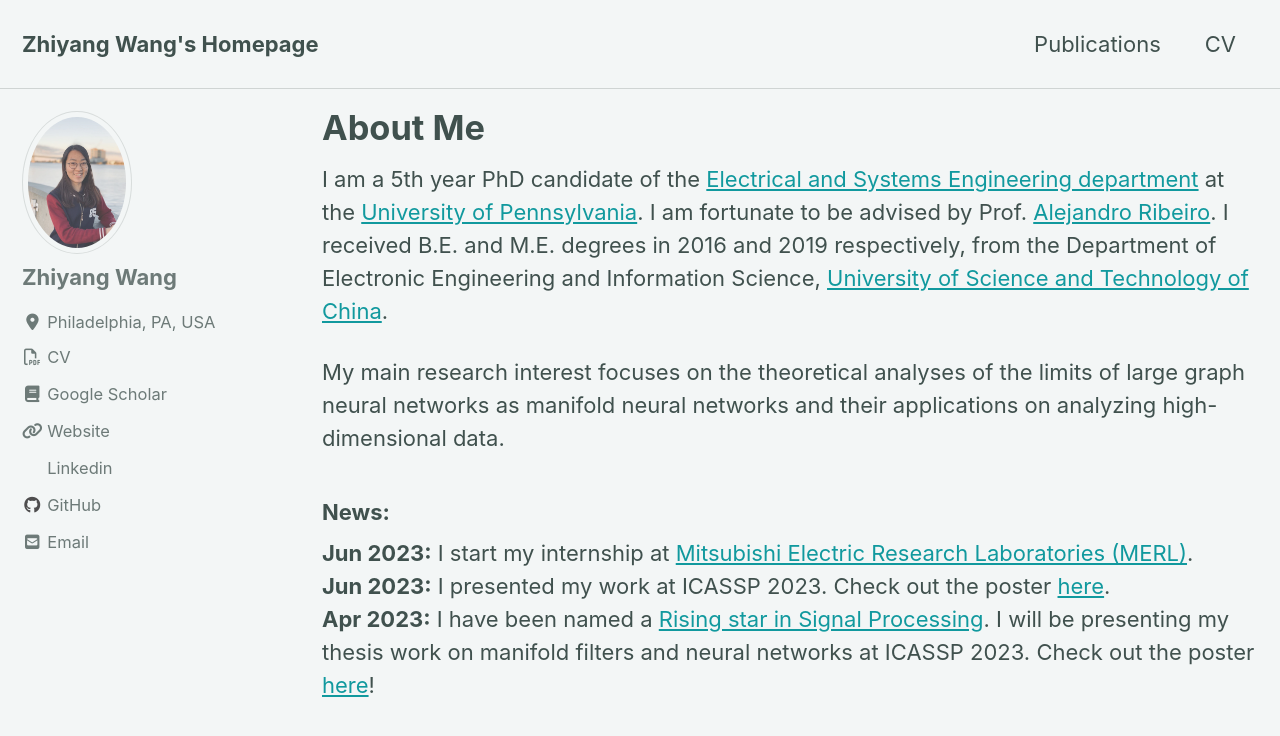
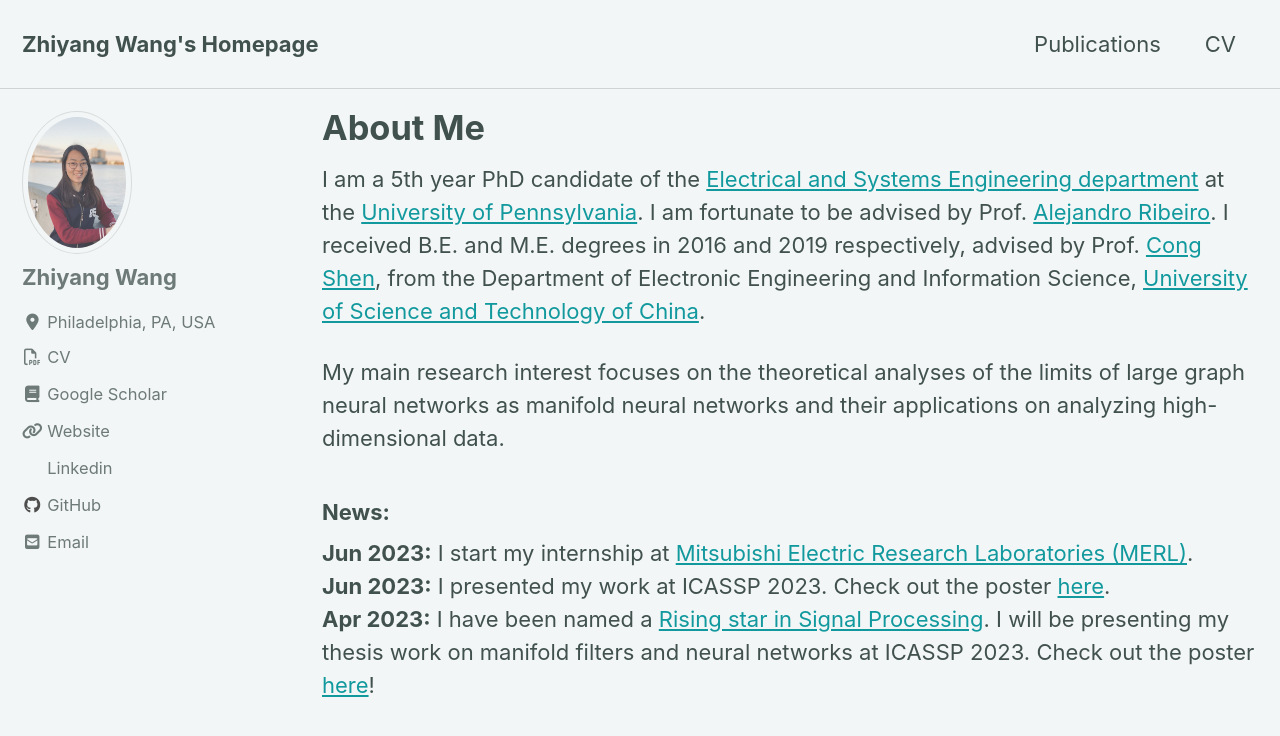
Before and after one commit to Zhiyang43/zhiyang43.github.io, a Jekyll site: the page built from _pages/about.md, in a window 1280 px wide and 900 px high. Shown: the top 736 px of the window. Built offline with Jekyll 4.4.1, drawn with Linux system fonts in a browser that asks for light colours; cached includes are drawn as plain includes; nearby versions of some CDN libraries.

Commit message:
Update about.md

```diff
--- a/_pages/about.md
+++ b/_pages/about.md
@@ -11,7 +11,7 @@ redirect_from:
 ---
 
 
-I am a 5th year PhD candidate of the [Electrical and Systems Engineering department](https://www.ese.upenn.edu/) at the [University of Pennsylvania](https://www.upenn.edu/). I am fortunate to be advised by Prof. [Alejandro Ribeiro](https://alelab.seas.upenn.edu/alejandro-ribeiro/). I received B.E. and M.E. degrees in 2016 and 2019 respectively, from the Department of Electronic Engineering and Information Science, [University of Science and Technology of China](https://en.ustc.edu.cn/). <br>
+I am a 5th year PhD candidate of the [Electrical and Systems Engineering department](https://www.ese.upenn.edu/) at the [University of Pennsylvania](https://www.upenn.edu/). I am fortunate to be advised by Prof. [Alejandro Ribeiro](https://alelab.seas.upenn.edu/alejandro-ribeiro/). I received B.E. and M.E. degrees in 2016 and 2019 respectively, advised by Prof. [Cong Shen](http://www.ece.virginia.edu/~cs7dt/), from the Department of Electronic Engineering and Information Science, [University of Science and Technology of China](https://en.ustc.edu.cn/). <br>
 
 My main research interest focuses on the theoretical analyses of the limits of large graph neural networks as manifold neural networks and their applications on analyzing high-dimensional data.
 
```
